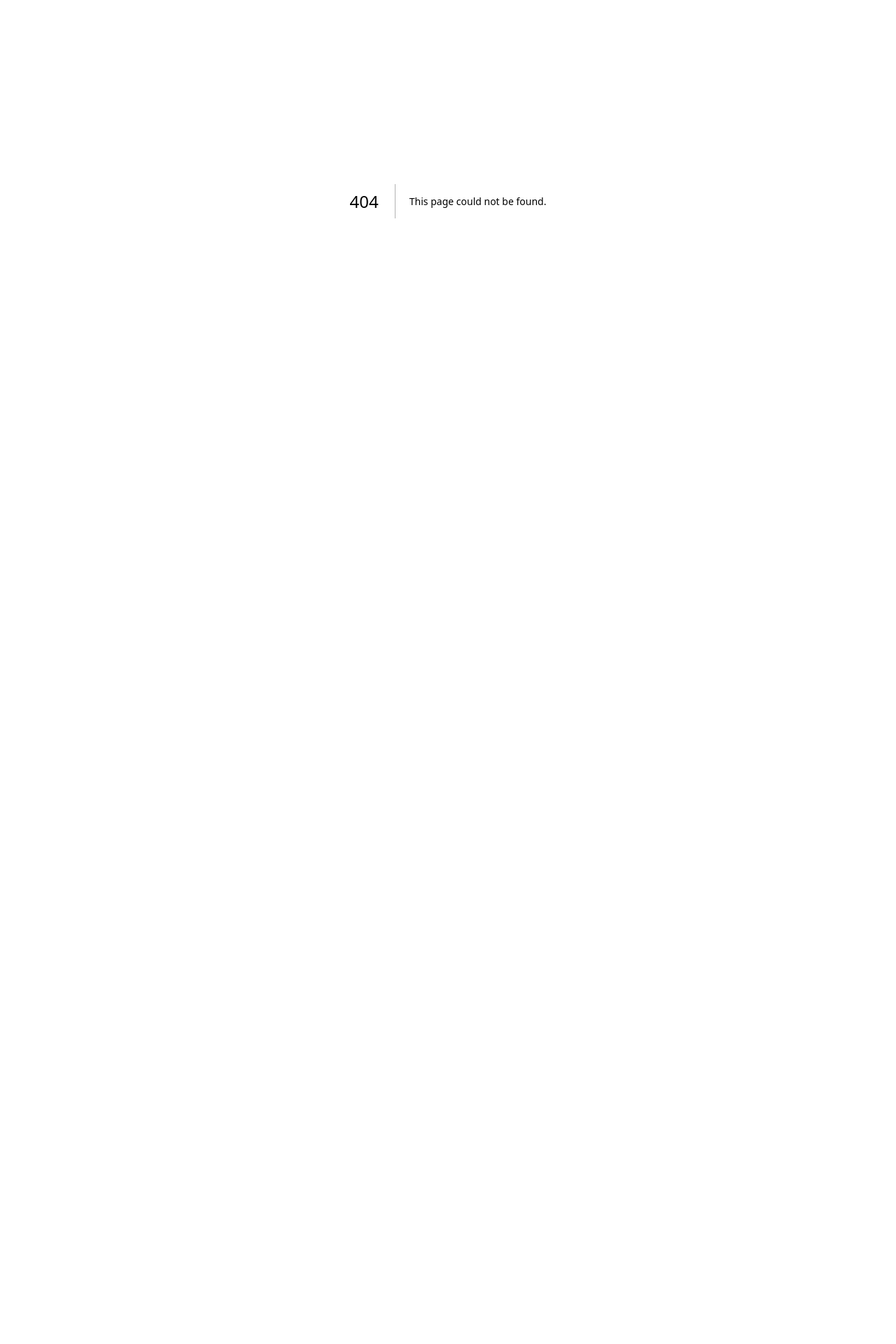
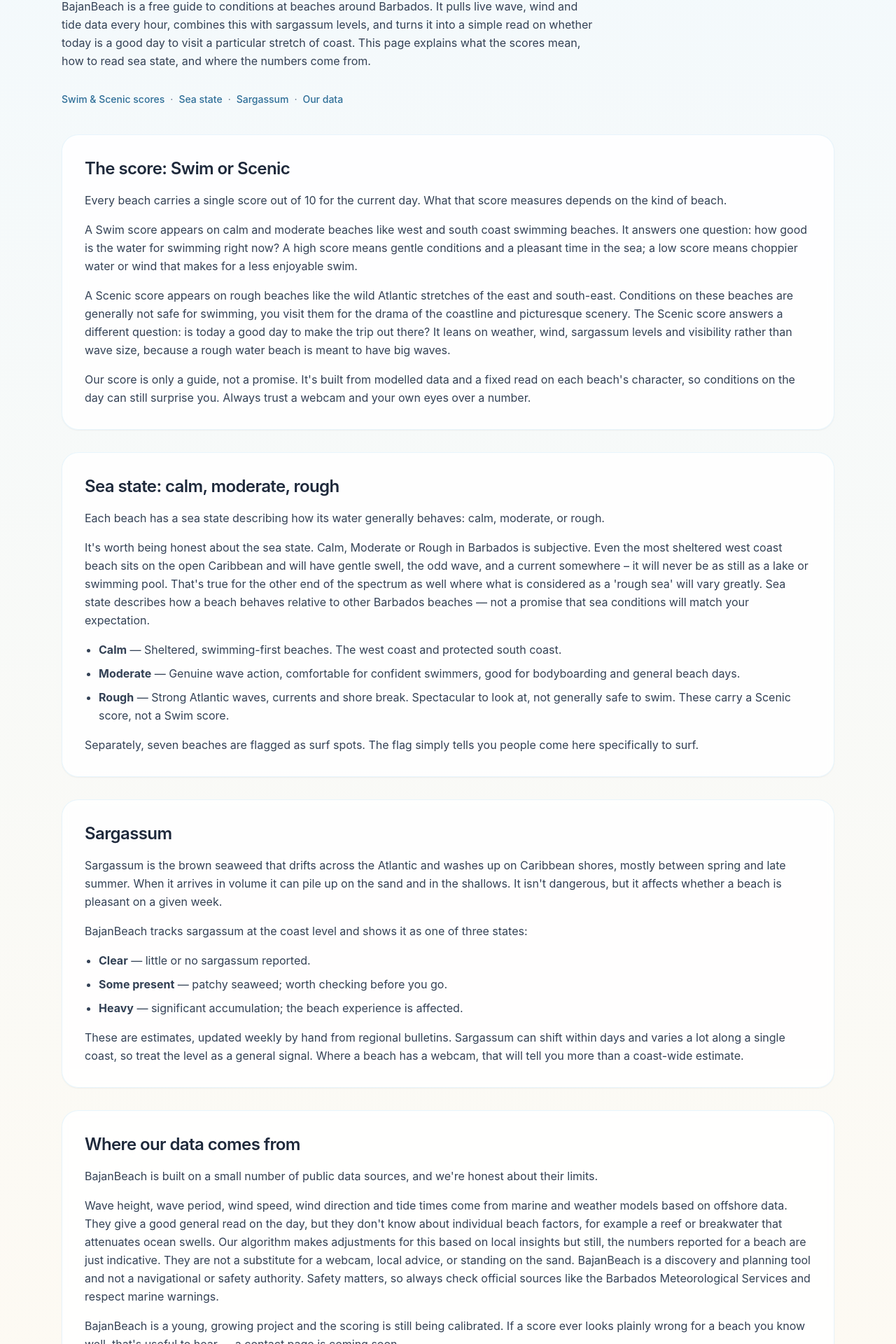
Before and after one commit to 246fox/bajanbeach, a Next.js app: page /about in a window 1280 px wide. Before the commit this address had no page. Shown: the part 336-2256 px from the top of the page at 70% size. Before the commit the page ends 1024 px from the top, so only its background shows below. Built offline with nearby package versions, Linux system fonts and the light colour scheme.

Commit message:
Add About page, global footer, and sitemap entry
Co-authored-by: Cursor <cursoragent@cursor.com>

```diff
--- /dev/null
+++ b/src/app/about/page.tsx
@@ -0,0 +1,167 @@
+import type { Metadata } from "next";
+import Link from "next/link";
+import type { ReactNode } from "react";
+
+export const metadata: Metadata = {
+  title: "About BajanBeach — How our beach scores work",
+  description:
+    "How BajanBeach scores swimming and scenic beaches, what calm/moderate/rough mean, how sargassum is tracked, and where wave and weather data come from."
+};
+
+const ABOUT_CARD_CLASS =
+  "scroll-mt-6 overflow-hidden rounded-3xl border border-ocean-100/70 bg-white/85 p-6 shadow-sm backdrop-blur-sm sm:p-8";
+
+const JUMP_LINKS = [
+  { label: "Swim & Scenic scores", href: "#scores" },
+  { label: "Sea state", href: "#sea-state" },
+  { label: "Sargassum", href: "#sargassum" },
+  { label: "Our data", href: "#data" }
+] as const;
+
+function AboutCard({
+  id,
+  heading,
+  children
+}: {
+  id: string;
+  heading: string;
+  children: ReactNode;
+}) {
+  return (
+    <section id={id} className={ABOUT_CARD_CLASS}>
+      <h2 className="text-xl font-semibold tracking-tight text-slate-800 sm:text-2xl">{heading}</h2>
+      <div className="mt-4 space-y-4 text-base leading-relaxed text-slate-700">{children}</div>
+    </section>
+  );
+}
+
+export default function AboutPage() {
+  return (
+    <main className="mx-auto max-w-6xl px-4 py-10 sm:px-6 sm:py-14">
+      <header>
+        <h1 className="text-2xl font-semibold tracking-tight text-slate-800 sm:text-3xl">About BajanBeach</h1>
+        <p className="mt-4 max-w-3xl text-base leading-relaxed text-slate-700">
+          BajanBeach is a free guide to conditions at beaches around Barbados. It pulls live wave, wind and tide
+          data every hour, combines this with sargassum levels, and turns it into a simple read on whether today is
+          a good day to visit a particular stretch of coast. This page explains what the scores mean, how to read
+          sea state, and where the numbers come from.
+        </p>
+      </header>
+
+      <nav
+        className="mt-8 flex flex-wrap items-center gap-x-2 gap-y-2 text-sm text-slate-500"
+        aria-label="On this page"
+      >
+        {JUMP_LINKS.map((link, index) => (
+          <span key={link.href} className="inline-flex items-center gap-2">
+            {index > 0 ? <span aria-hidden="true">·</span> : null}
+            <Link href={link.href} className="font-medium text-ocean-700 hover:text-ocean-600">
+              {link.label}
+            </Link>
+          </span>
+        ))}
+      </nav>
+
+      <div className="mt-10 space-y-8">
+        <AboutCard id="scores" heading="The score: Swim or Scenic">
+          <p>
+            Every beach carries a single score out of 10 for the current day. What that score measures depends on
+            the kind of beach.
+          </p>
+          <p>
+            A Swim score appears on calm and moderate beaches like west and south coast swimming beaches. It answers
+            one question: how good is the water for swimming right now? A high score means gentle conditions and a
+            pleasant time in the sea; a low score means choppier water or wind that makes for a less enjoyable swim.
+          </p>
+          <p>
+            A Scenic score appears on rough beaches like the wild Atlantic stretches of the east and south-east.
+            Conditions on these beaches are generally not safe for swimming, you visit them for the drama of the
+            coastline and picturesque scenery. The Scenic score answers a different question: is today a good day to
+            make the trip out there? It leans on weather, wind, sargassum levels and visibility rather than wave
+            size, because a rough water beach is meant to have big waves.
+          </p>
+          <p>
+            Our score is only a guide, not a promise. It&apos;s built from modelled data and a fixed read on each
+            beach&apos;s character, so conditions on the day can still surprise you. Always trust a webcam and your
+            own eyes over a number.
+          </p>
+        </AboutCard>
+
+        <AboutCard id="sea-state" heading="Sea state: calm, moderate, rough">
+          <p>
+            Each beach has a sea state describing how its water generally behaves: calm, moderate, or rough.
+          </p>
+          <p>
+            It&apos;s worth being honest about the sea state. Calm, Moderate or Rough in Barbados is subjective. Even
+            the most sheltered west coast beach sits on the open Caribbean and will have gentle swell, the odd wave,
+            and a current somewhere – it will never be as still as a lake or swimming pool. That&apos;s true for the
+            other end of the spectrum as well where what is considered as a &apos;rough sea&apos; will vary greatly.
+            Sea state describes how a beach behaves relative to other Barbados beaches — not a promise that sea
+            conditions will match your expectation.
+          </p>
+          <ul className="list-disc space-y-2 pl-5">
+            <li>
+              <strong>Calm</strong> — Sheltered, swimming-first beaches. The west coast and protected south coast.
+            </li>
+            <li>
+              <strong>Moderate</strong> — Genuine wave action, comfortable for confident swimmers, good for
+              bodyboarding and general beach days.
+            </li>
+            <li>
+              <strong>Rough</strong> — Strong Atlantic waves, currents and shore break. Spectacular to look at, not
+              generally safe to swim. These carry a Scenic score, not a Swim score.
+            </li>
+          </ul>
+          <p>
+            Separately, seven beaches are flagged as surf spots. The flag simply tells you people come here
+            specifically to surf.
+          </p>
+        </AboutCard>
+
+        <AboutCard id="sargassum" heading="Sargassum">
+          <p>
+            Sargassum is the brown seaweed that drifts across the Atlantic and washes up on Caribbean shores, mostly
+            between spring and late summer. When it arrives in volume it can pile up on the sand and in the shallows.
+            It isn&apos;t dangerous, but it affects whether a beach is pleasant on a given week.
+          </p>
+          <p>BajanBeach tracks sargassum at the coast level and shows it as one of three states:</p>
+          <ul className="list-disc space-y-2 pl-5">
+            <li>
+              <strong>Clear</strong> — little or no sargassum reported.
+            </li>
+            <li>
+              <strong>Some present</strong> — patchy seaweed; worth checking before you go.
+            </li>
+            <li>
+              <strong>Heavy</strong> — significant accumulation; the beach experience is affected.
+            </li>
+          </ul>
+          <p>
+            These are estimates, updated weekly by hand from regional bulletins. Sargassum can shift within days and
+            varies a lot along a single coast, so treat the level as a general signal. Where a beach has a webcam,
+            that will tell you more than a coast-wide estimate.
+          </p>
+        </AboutCard>
+
+        <AboutCard id="data" heading="Where our data comes from">
+          <p>
+            BajanBeach is built on a small number of public data sources, and we&apos;re honest about their limits.
+          </p>
+          <p>
+            Wave height, wave period, wind speed, wind direction and tide times come from marine and weather models
+            based on offshore data. They give a good general read on the day, but they don&apos;t know about
+            individual beach factors, for example a reef or breakwater that attenuates ocean swells. Our algorithm
+            makes adjustments for this based on local insights but still, the numbers reported for a beach are just
+            indicative. They are not a substitute for a webcam, local advice, or standing on the sand. BajanBeach is a
+            discovery and planning tool and not a navigational or safety authority. Safety matters, so always check
+            official sources like the Barbados Meteorological Services and respect marine warnings.
+          </p>
+          <p>
+            BajanBeach is a young, growing project and the scoring is still being calibrated. If a score ever looks
+            plainly wrong for a beach you know well, that&apos;s useful to hear — a contact page is coming soon.
+          </p>
+        </AboutCard>
+      </div>
+    </main>
+  );
+}
--- a/src/app/layout.tsx
+++ b/src/app/layout.tsx
@@ -1,5 +1,6 @@
 import type { Metadata } from "next";
 import Script from "next/script";
+import { SiteFooter } from "@/components/SiteFooter";
 import { SiteHeader } from "@/components/SiteHeader";
 import "./globals.css";
 
@@ -51,9 +52,10 @@ export default function RootLayout({
 }>) {
   return (
     <html lang="en">
-      <body>
+      <body className="flex min-h-screen flex-col">
         <SiteHeader />
         {children}
+        <SiteFooter />
       </body>
       {isProduction && (
         <>
--- a/src/app/sitemap.ts
+++ b/src/app/sitemap.ts
@@ -28,5 +28,12 @@ export default function sitemap(): MetadataRoute.Sitemap {
     priority: 0.6
   }));
 
-  return [homeEntry, ...beachEntries, ...coastEntries];
+  const aboutEntry: MetadataRoute.Sitemap[number] = {
+    url: `${BASE_URL}/about`,
+    lastModified,
+    changeFrequency: "monthly",
+    priority: 0.5
+  };
+
+  return [homeEntry, aboutEntry, ...beachEntries, ...coastEntries];
 }
--- /dev/null
+++ b/src/components/SiteFooter.tsx
@@ -0,0 +1,19 @@
+import Link from "next/link";
+
+export function SiteFooter() {
+  return (
+    <footer className="mt-auto border-t border-ocean-100/60 bg-white/90 backdrop-blur-sm">
+      <div className="mx-auto max-w-6xl px-4 py-8 text-center sm:px-6">
+        <nav
+          className="flex flex-wrap items-center justify-center gap-x-4 gap-y-1 text-sm font-medium"
+          aria-label="Site"
+        >
+          <Link href="/about" className="text-ocean-700 transition hover:text-ocean-600">
+            About
+          </Link>
+        </nav>
+        <p className="mt-3 text-xs text-slate-500">© 2026 BajanBeach</p>
+      </div>
+    </footer>
+  );
+}
```
